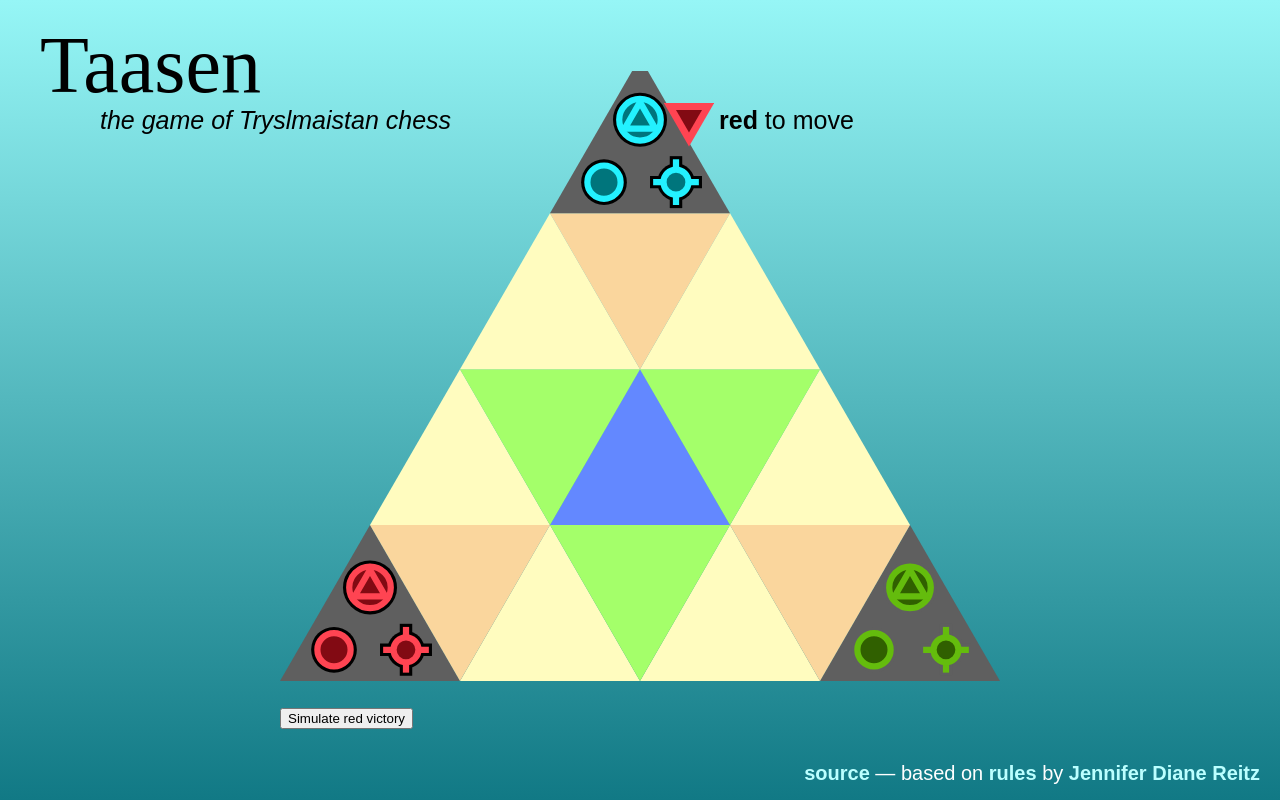
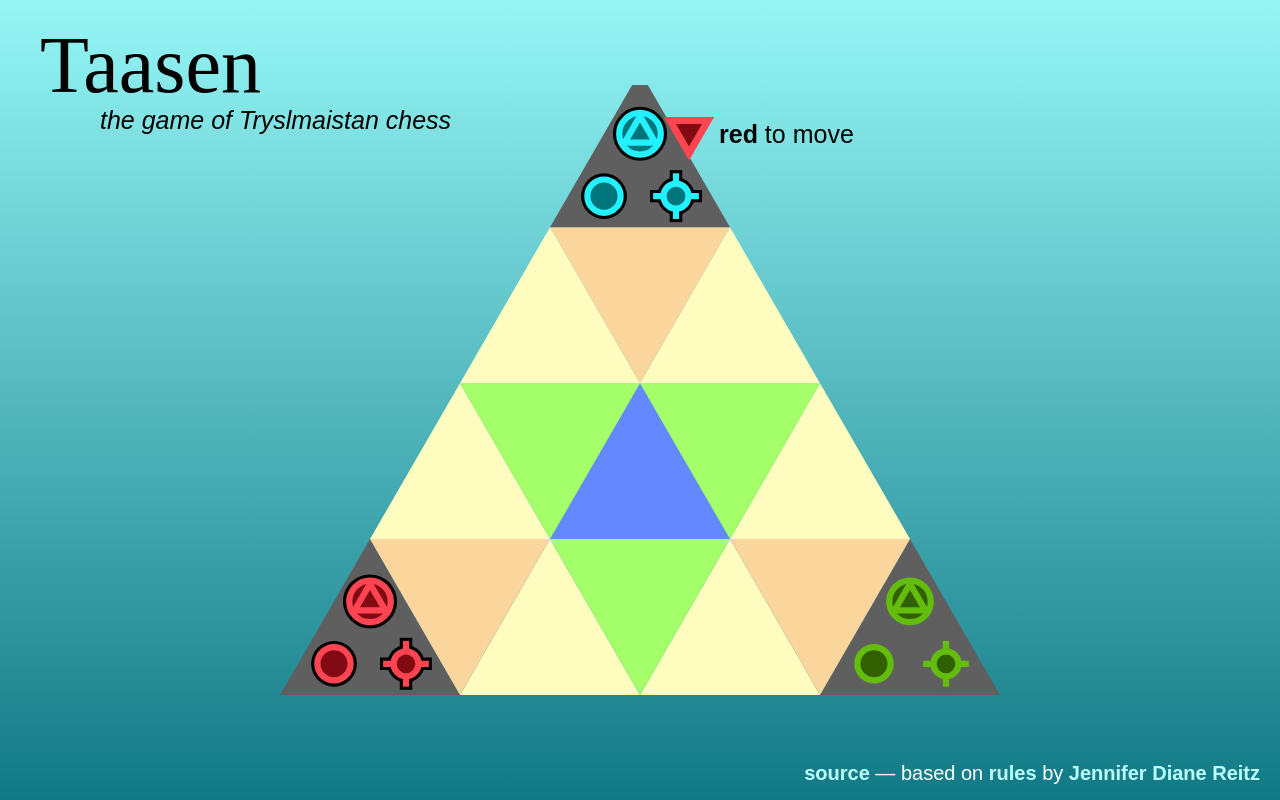
Before and after one commit to canmom/taasen, a Vue app: page / in a window 1280 px wide. Built offline with nearby package versions, Linux system fonts and the light colour scheme; the HTML template or start-up script is replaced by a standard one; a web font is replaced by a local one.

Commit message:
Implement 'all pieces crushed' victory condition
If all a player's own pieces are crushed, this will now trigger victory
for the opposing player.

```diff
--- a/src/components/Board.vue
+++ b/src/components/Board.vue
@@ -40,7 +40,6 @@
       v-on:select='beginMoving(piece)'>
       </piece>
   </svg>
-  <button v-on:click='victory()'>Simulate red victory</button>
 </div>
 </template>
 
@@ -103,15 +102,22 @@ export default {
       this.moving = null
       this.destinations = {}
     },
-    nextTurn: function () {
-      var opposing = this.toMove
-      this.toMove = this.opposingSide()
+    determineSelectable (opposing) {
       for (var piece of this.pieces) {
         if (piece.faction === opposing || piece === this.pushedPreviousTurn || piece === this.bluePieceMovedPreviousTurn) {
           piece.state = 'nonselectable'
         } else {
           piece.state = 'selectable'
         }
+      }
+    },
+    nextTurn: function () {
+      var opposing = this.toMove
+      this.toMove = this.opposingSide()
+      if (this.checkDefeat()) {
+        this.declareVictory(this.opposingSide())
+      } else {
+        this.determineSelectable(opposing)
       }
     },
     getPushed: function (destination) {
@@ -200,8 +206,14 @@ export default {
         this.crushPiece(piece)
       }
     },
-    victory: function () {
-      this.$emit('victory', { winner: 'red' })
+    checkDefeat: function () {
+      return this.factionHasNoPieces(this.toMove)
+    },
+    factionHasNoPieces: function (faction) {
+      return !this.pieces.find((piece) => { return piece.faction === faction })
+    },
+    declareVictory: function (faction) {
+      this.$emit('victory', { winner: faction })
     }
   }
 }
```
